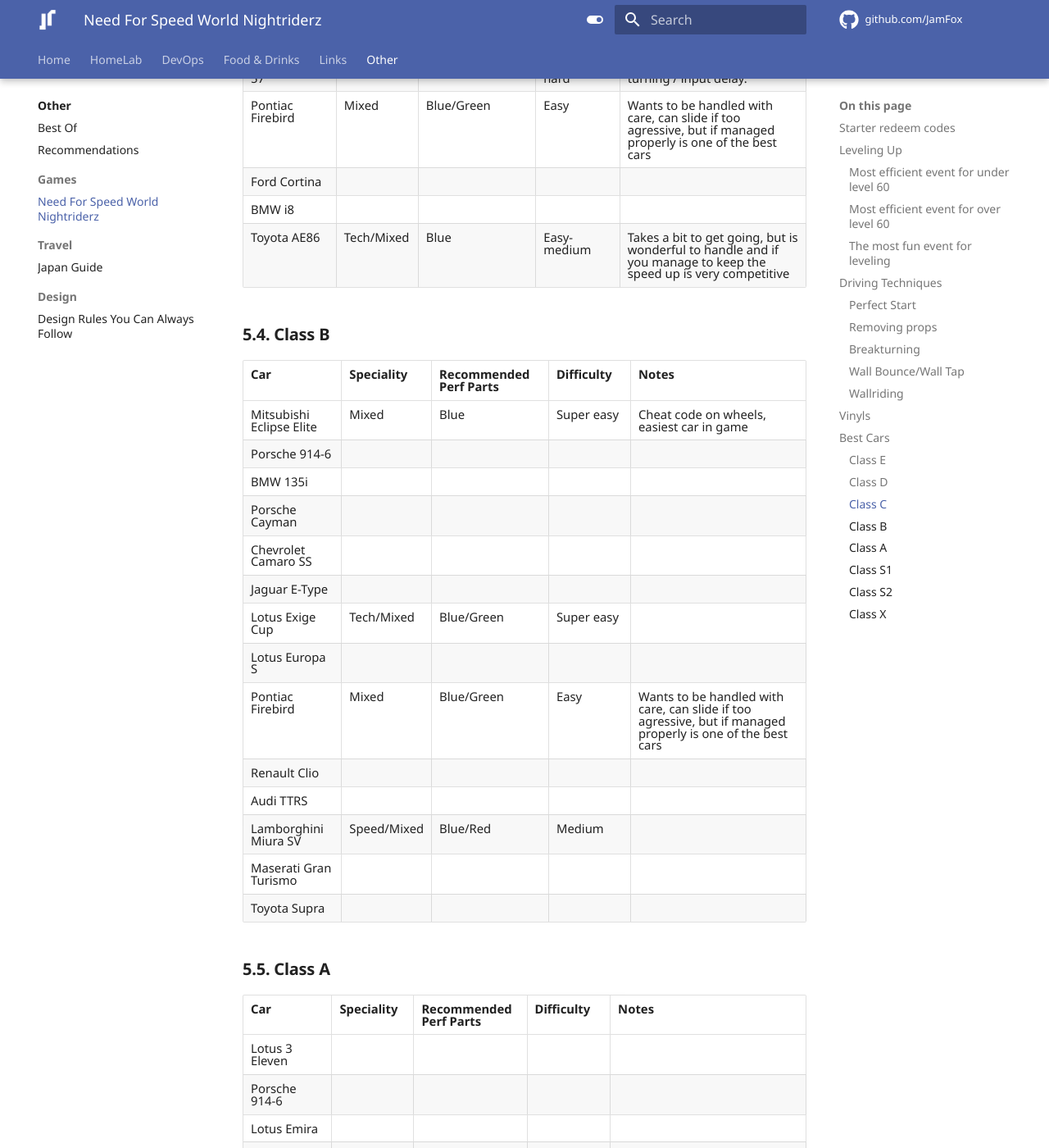
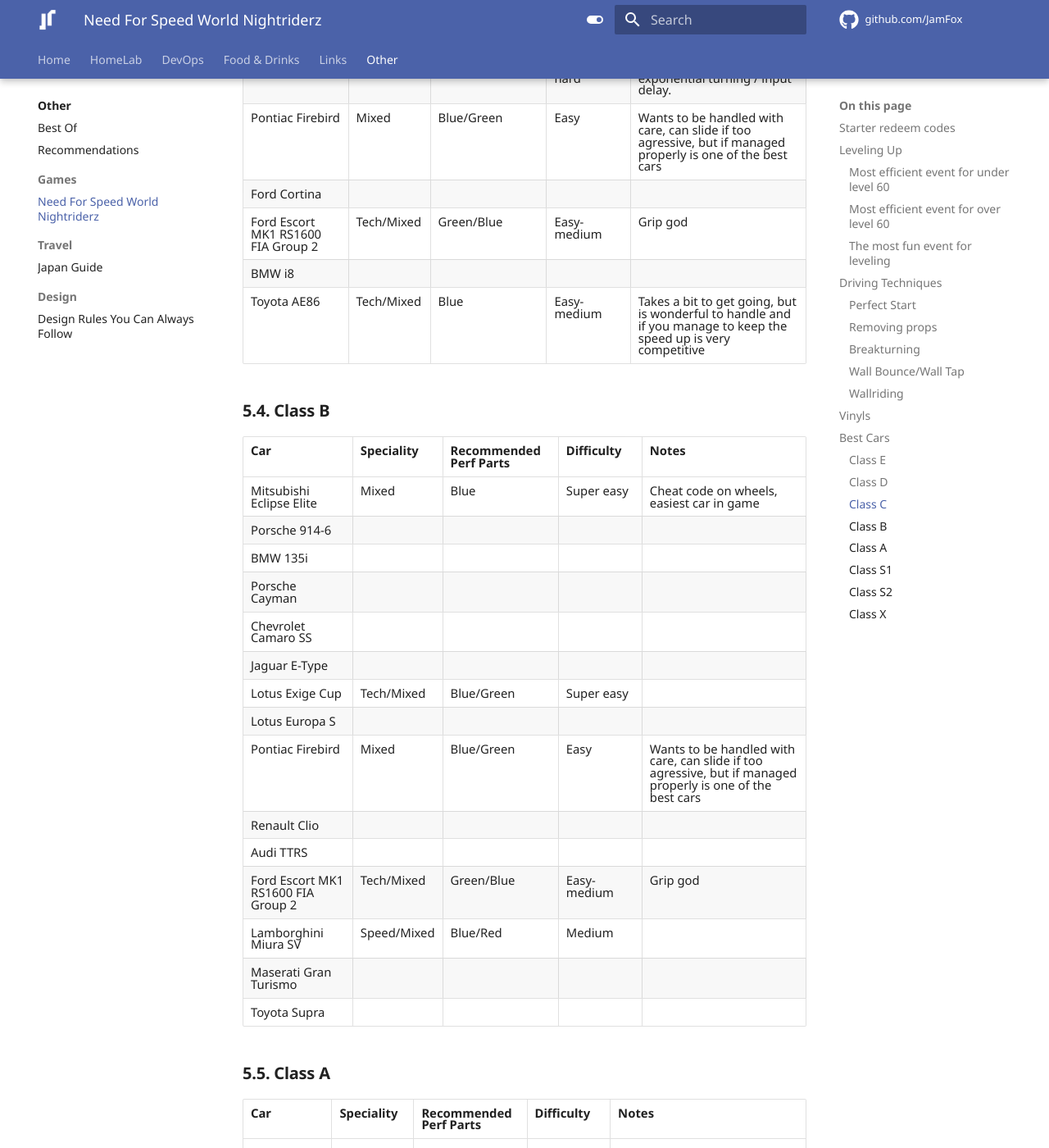
Before and after one commit to JamFox/docs.jamfox.dev, an MkDocs documentation site: the page built from docs/content/games/nfs-world-nrz.md, in a window 1280 px wide and 1400 px high, scrolled down 5354 px. Shown: the whole window at 82% size. Built offline with MkDocs 1.6.1 and Material for MkDocs 9.7.7, drawn with Linux system fonts in a browser that asks for light colours; comment, search, counter and statistics services are not loaded.

Commit message:
add escort

```diff
--- a/docs/content/games/nfs-world-nrz.md
+++ b/docs/content/games/nfs-world-nrz.md
@@ -135,6 +135,7 @@ Also check out Nightriderz official [performance part and cars guide](https://ni
 | Bugatti Type 57         | Tech       | Blue                   | Medium-hard | Grip god, but has exponential turning / input delay. |
 | Pontiac Firebird        | Mixed      | Blue/Green             | Easy       | Wants to be handled with care, can slide if too agressive, but if managed properly is one of the best cars |
 | Ford Cortina            |            |                        |            |       |
+| Ford Escort MK1 RS1600 FIA Group 2| Tech/Mixed | Green/Blue   | Easy-medium|Grip god|
 | BMW i8                  |            |                        |            |       |
 | Toyota AE86             | Tech/Mixed | Blue                   | Easy-medium| Takes a bit to get going, but is wonderful to handle and if you manage to keep the speed up is very competitive |
 
@@ -153,6 +154,7 @@ Also check out Nightriderz official [performance part and cars guide](https://ni
 | Pontiac Firebird        | Mixed      | Blue/Green             | Easy       | Wants to be handled with care, can slide if too agressive, but if managed properly is one of the best cars |
 | Renault Clio            |            |                        |            |       |
 | Audi TTRS               |            |                        |            |       |
+| Ford Escort MK1 RS1600 FIA Group 2| Tech/Mixed | Green/Blue   | Easy-medium|Grip god|
 | Lamborghini Miura SV    | Speed/Mixed| Blue/Red               | Medium     |       |
 | Maserati Gran Turismo   |            |                        |            |       |
 | Toyota Supra            |            |                        |            |       |
```
